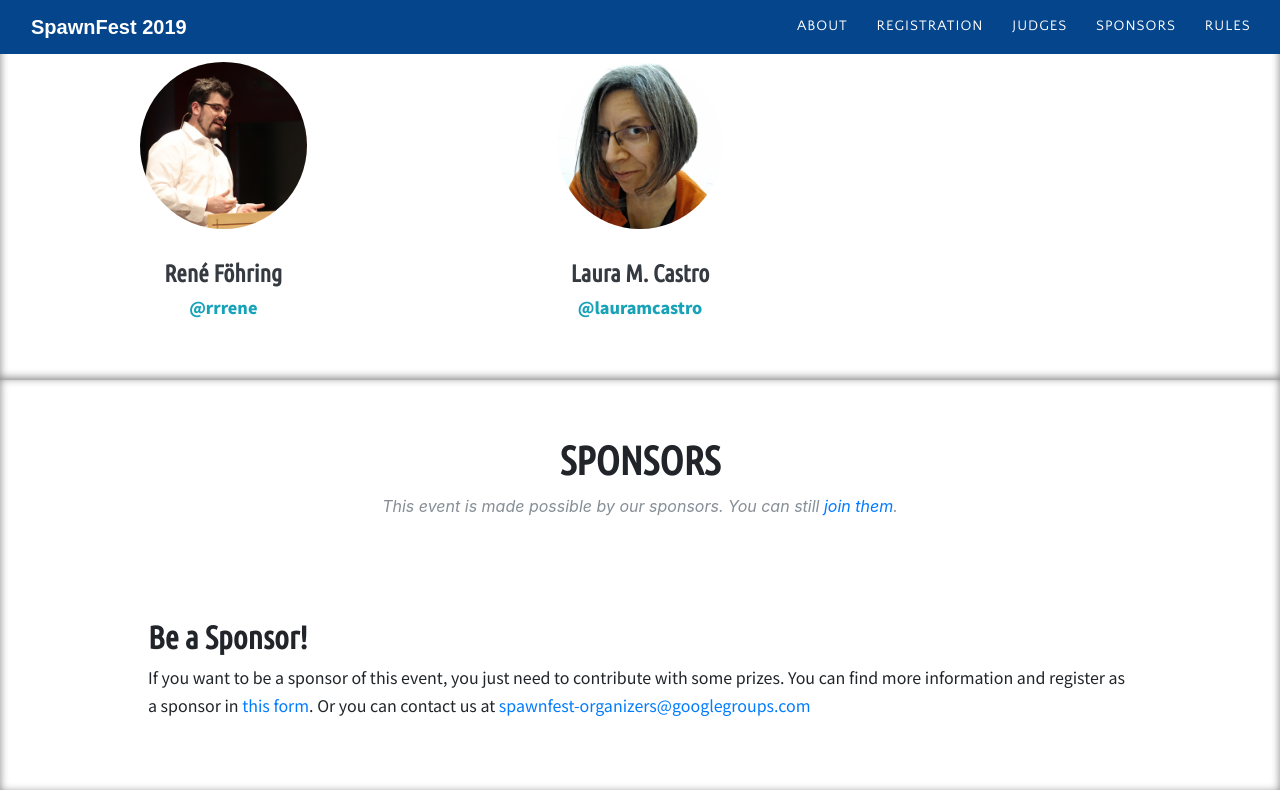
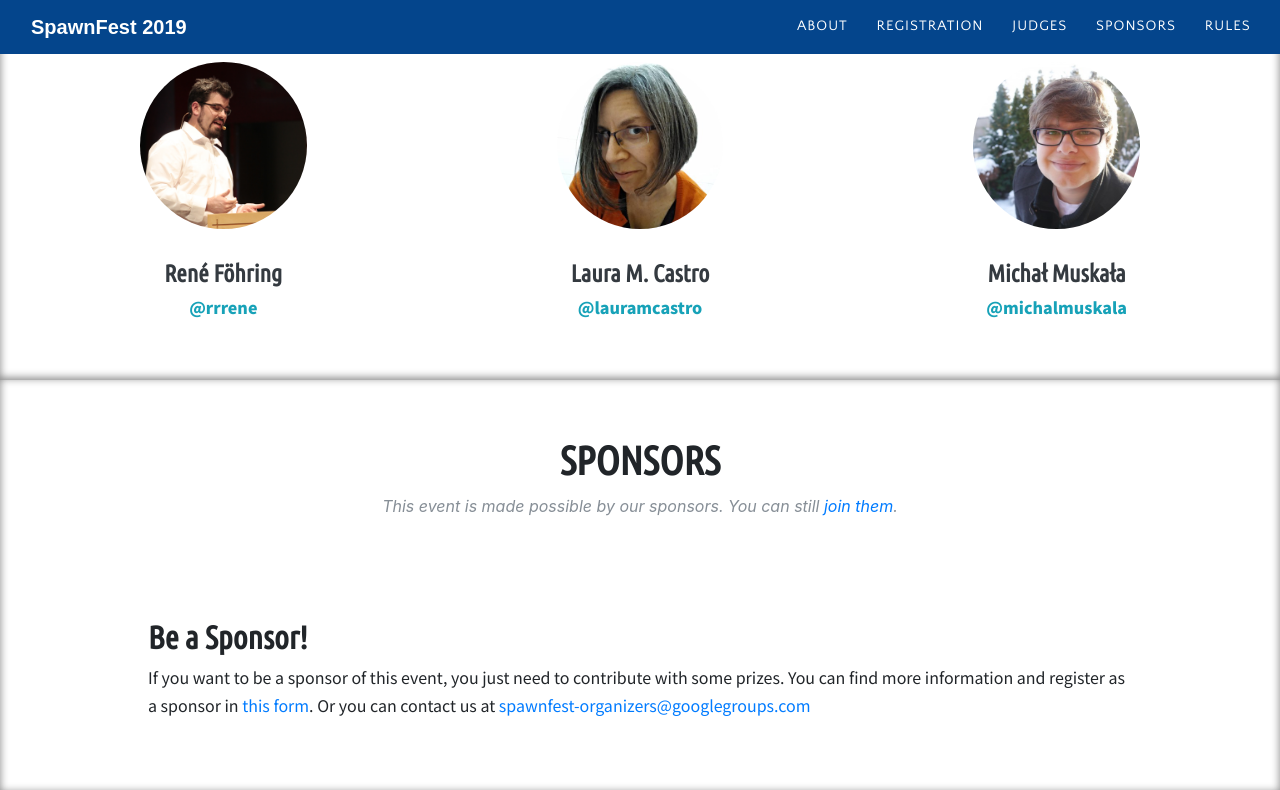
Before and after one commit to spawnfest/spawnfest.github.io, a Jekyll site: the page built from index.html, in a window 1280 px wide and 900 px high, scrolled down 2751 px, cut to the strip 0-790 px from the top of the window. Built offline with Jekyll 4.4.1, drawn with Linux system fonts in a browser that asks for light colours; nearby versions of some CDN libraries; some web fonts are replaced; comment, search, counter and statistics services are not loaded.

Commit message:
Add Michal

```diff
--- a/_config.yml
+++ b/_config.yml
@@ -167,14 +167,14 @@
     url: http://trivelop.de/
     twitter: rrrene
     image: rrrene.png
-  # - name: Tristan Sloughter
-  #   url: http://blog.erlware.org
-  #   twitter: t_sloughter
-  #   image: tristan.jpg
   - name: Laura M. Castro
     url: https://about.me/laura.castro
     twitter: lauramcastro
     image: laura.jpg
+  - name: Michał Muskała
+    url: https://michal.muskala.eu/
+    twitter: michalmuskala
+    image: michal.jpeg
 
 winner:
   team: Iñaqus
```
Also changed, not shown: img/michal.jpeg (added).
